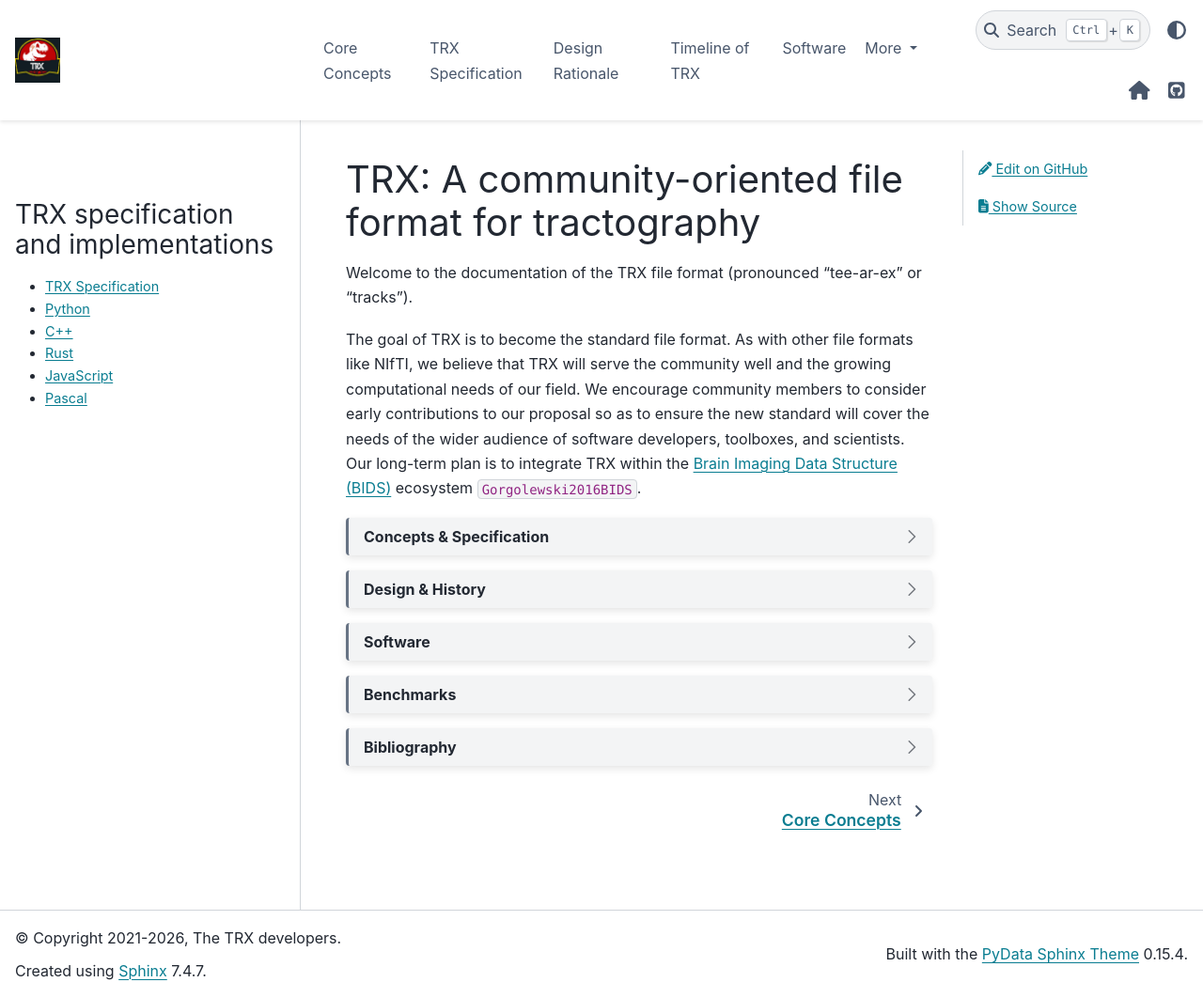
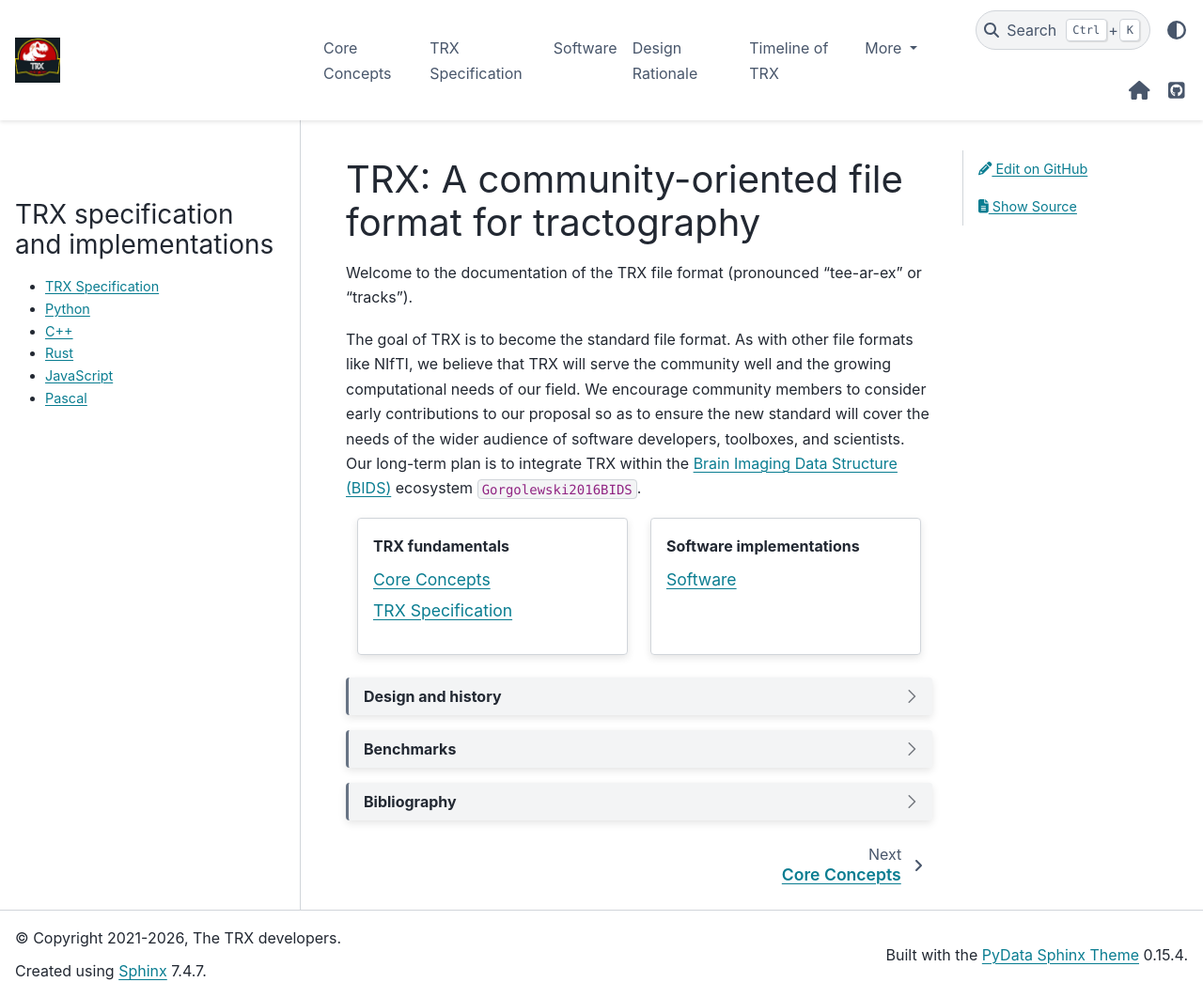
Before and after one commit to tee-ar-ex/tee-ar-ex.github.io, a Sphinx documentation site: the page built from source/index.md, in a window 1280 px wide and 1062 px high. Shown: the whole window at 94% size. Built offline with Sphinx 7.4.7 and the PyData theme 0.15.4, drawn with Linux system fonts in a browser that asks for light colours; cross-references to code outside the pages are shown as plain code.

Commit message:
Adds cards to front page to make it a little less boring.

`````diff
--- a/source/index.md
+++ b/source/index.md
@@ -17,28 +17,29 @@
 Imaging Data Structure (BIDS)](https://bids.neuroimaging.io/) ecosystem
 {cite:p}`Gorgolewski2016BIDS`.
 
-
-````{dropdown} Concepts & Specification
-
+::::{grid} 2
+:::{grid-item-card}  TRX fundamentals
 ```{toctree}
+:maxdepth: 1
 concepts
 specification
 ```
-````
+:::
+:::{grid-item-card}  Software implementations
+```{toctree}
+:maxdepth: 1
+software
+```
+:::
+::::
 
-````{dropdown} Design & History
+````{dropdown} Design and history
 
 ```{toctree}
 design
 history
 ```
-````
 
-````{dropdown} Software
-
-```{toctree}
-software
-```
 ````
 
 ````{dropdown} Benchmarks
@@ -59,4 +60,5 @@
 ```{toctree}
 bib
 ```
+
 ````
`````
